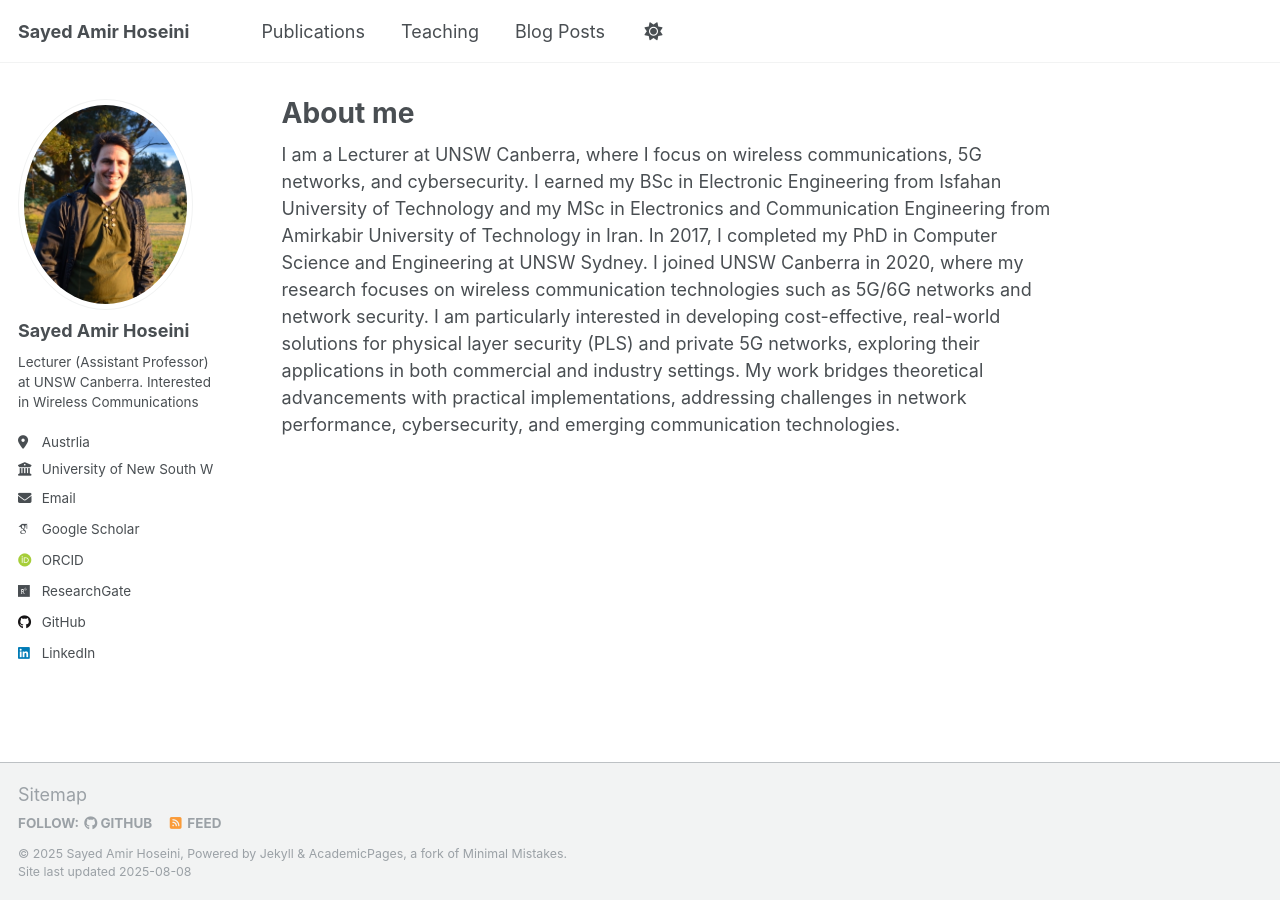
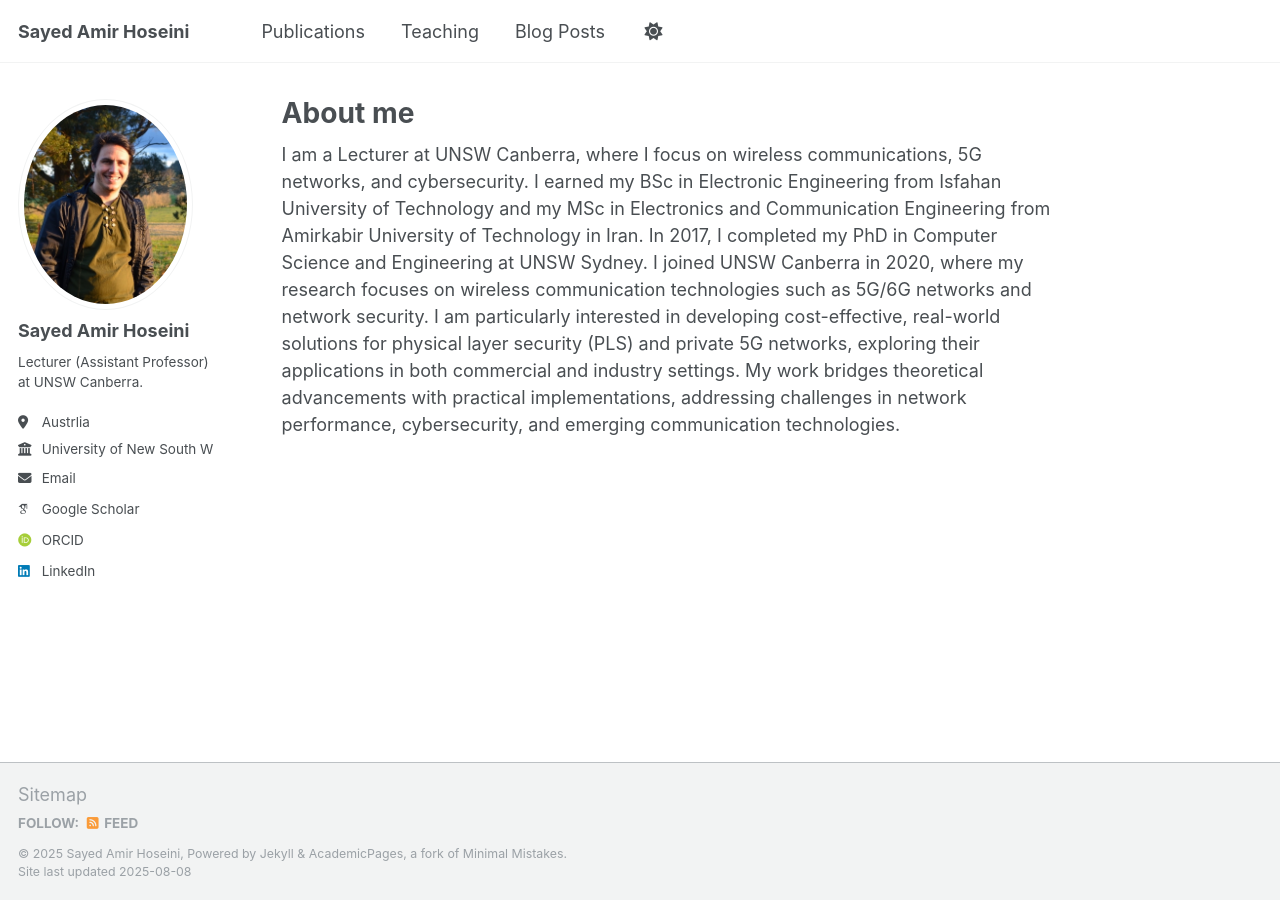
Before and after one commit to sayed-amir/sayed-amir.github.io, a Jekyll site: the page built from _pages/about.md, in a window 1280 px wide. Built offline with Jekyll 4.4.1, drawn with Linux system fonts in a browser that asks for light colours; some web fonts are replaced; a script that is not in the unit is left out.

```diff
--- a/_config.yml
+++ b/_config.yml
@@ -25,7 +25,7 @@ author:
   avatar           : "profile.jpg"
   name             : "Sayed Amir Hoseini"
   pronouns         : # example: "she/her"
-  bio              : "Lecturer (Assistant Professor) at UNSW Canberra. Interested in Wireless Communications"
+  bio              : "Lecturer (Assistant Professor) at UNSW Canberra."
   location         : "Austrlia"
   employer         : "University of New South Wales"
   uri              : # URL
@@ -40,14 +40,14 @@ author:
   orcid            : "https://orcid.org/0000-0002-3105-4218"
   semantic         : # URL
   pubmed           : #"https://www.ncbi.nlm.nih.gov/pubmed/?term=john+snow"
-  researchgate     : "https://www.researchgate.net/profile/Sayed-Amir-Hoseini"
+  researchgate     : #"https://www.researchgate.net/profile/Sayed-Amir-Hoseini"
   scopus           : #"https://www.scopus.com/authid/detail.uri?authorId=56469046600"
 
   # Repositories and software development
   bitbucket        : # Username - Update with your username on the site
   codepen          : # Username
   dribbble         : # Username
-  github           : "sayed-amir"
+  github           : #"sayed-amir"
   kaggle           : # Username
   stackoverflow    : # User number or user number and name (i.e., use "1" or "1/jeff-atwood")
 
```
